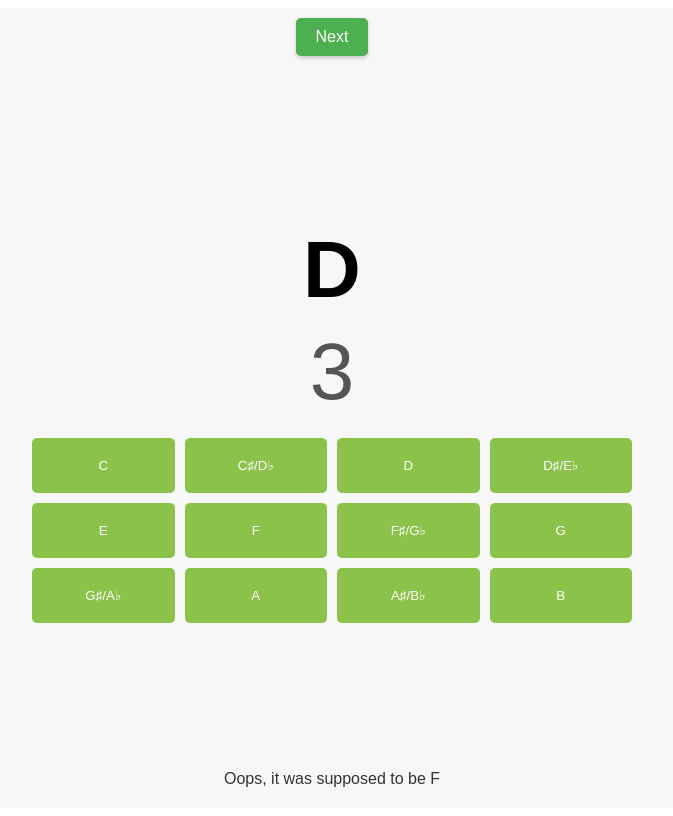
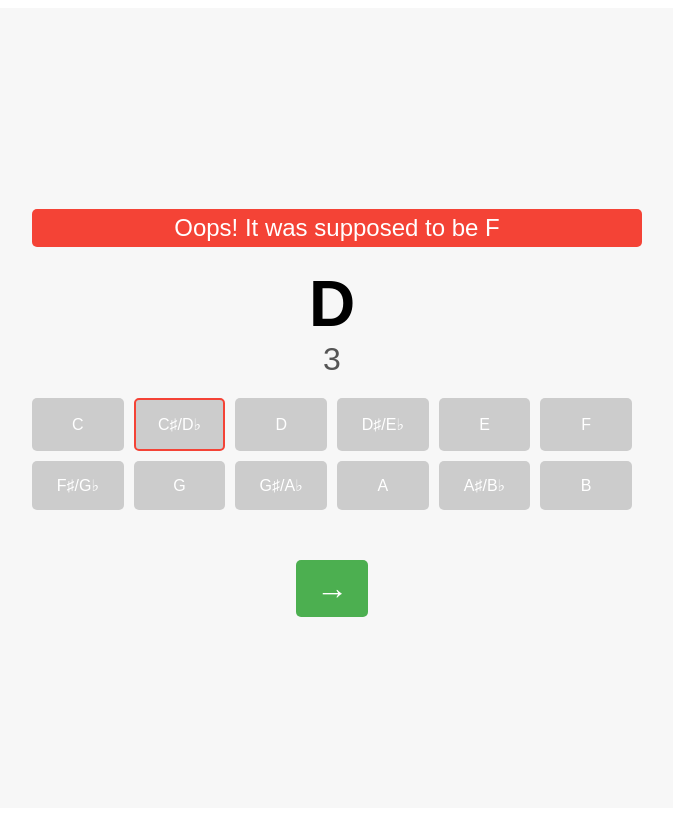
Before and after one commit to stephenjayakar/music-math, a React (Create React App) app: page / in a window 1280 px wide. Both pictures are taken after a click on the button "C♯/D♭". Shown: the whole page, without its empty margins (308-981 px from the left). Built offline with nearby package versions, Linux system fonts and the light colour scheme.

Commit message:
added a lot more css, better messaging

```diff
--- a/src/App.css
+++ b/src/App.css
@@ -1,98 +1,125 @@
 .app {
-  display: flex;
-  flex-direction: column;
-  height: 100vh;
-  justify-content: space-between;
-  align-items: center;
-  text-align: center;
-  background: #f7f7f7;
-  font-family: 'Arial', sans-serif;
-}
-
-header {
-  padding-top: 10px;
-}
-
-header button {
-  padding: 10px 20px;
-  margin-bottom: 20px;
-  font-size: 16px;
-  background-color: #4CAF50;
-  color: white;
-  border: none;
-  border-radius: 5px;
-  cursor: pointer;
-  box-shadow: 0 2px 4px rgba(0,0,0,0.2);
-}
-
-main {
-  flex-grow: 1;
   display: flex;
   flex-direction: column;
   justify-content: center;
   align-items: center;
+  height: 100vh;
+  font-family: 'Arial', sans-serif;
+  background-color: #f7f7f7;
+  padding: 20px;
+  box-sizing: border-box;
+}
+
+main {
   width: 100%;
+  max-width: 600px;
+  margin: 0 auto;
+}
+
+.message {
+  font-size: 1.5em;
+  margin: 10px 0;
+  padding: 5px;
+  border-radius: 5px;
+  color: white;
+  width: 100%;
+  text-align: center;
+  transition: background-color 0.3s;
+}
+
+.message.correct {
+  background-color: #4CAF50; /* Green for correct */
+}
+
+.message.incorrect {
+  background-color: #f44336; /* Red for incorrect */
 }
 
 .display {
   margin: 20px 0;
-  font-size: 3em;
+  text-align: center;
 }
 
 .note {
+  font-size: 4em;
   font-weight: bold;
-  margin-bottom: 10px;
 }
 
 .interval {
-  font-size: 0.8em;
+  font-size: 2em;
   color: #555;
 }
 
 .answer-buttons {
   display: grid;
-  grid-template-columns: repeat(2, 1fr);
+  grid-template-columns: repeat(auto-fill, minmax(80px, 1fr));
   gap: 10px;
-  width: 90%;
-  max-width: 600px;
+  margin-bottom: 50px; /* Space for the "Next" button */
 }
 
-.answer-buttons button {
+.answer-button {
   padding: 15px;
+  font-size: 1em;
   background-color: #8BC34A;
   color: white;
   border: none;
   border-radius: 5px;
   cursor: pointer;
-  transition: background-color 0.2s, transform 0.2s;
+  transition: background-color 0.3s, transform 0.3s;
 }
 
-.answer-buttons button:hover {
-  background-color: #79b437;
-  transform: translateY(-2px);
+.answer-button.correct {
+  background-color: #4CAF50; /* Green for correct */
+  border: 2px solid #4CAF50; /* Solid border for emphasis */
 }
 
-footer.message {
-  padding: 20px;
-  width: 100%;
-  text-align: center;
-  color: #333;
+.answer-button.incorrect {
+  background-color: #f44336; /* Red for incorrect */
+  border: 2px solid #f44336; /* Solid border for emphasis */
 }
 
-@media (min-width: 768px) {
-  .display {
-    font-size: 5em;
+.answer-button:disabled {
+  background-color: #cccccc;
+  cursor: not-allowed;
+}
+
+footer {
+  width: 100%;
+  display: flex;
+  justify-content: center;
+}
+
+.next-button {
+  background-color: #4CAF50;
+  color: white;
+  padding: 10px 20px;
+  font-size: 2em; /* Large size for the arrow */
+  border: none;
+  border-radius: 5px;
+  cursor: pointer;
+  transition: background-color 0.3s, transform 0.3s;
+}
+
+.next-button:hover {
+  background-color: #367c2b;
+  transform: scale(1.1); /* Slightly larger on hover */
+}
+
+/* Responsive adjustments */
+@media (max-width: 768px) {
+  .note {
+    font-size: 3em;
   }
 
   .interval {
-    font-size: 1em;
+    font-size: 1.5em;
   }
 
   .answer-buttons {
-    grid-template-columns: repeat(4, 1fr);
+    grid-template-columns: repeat(2, 1fr);
   }
 
-  .answer-buttons button {
-    padding: 20px;
+  .next-button {
+    font-size: 1.5em; /* Smaller arrow for smaller screens */
   }
 }
--- a/src/App.js
+++ b/src/App.js
@@ -1,10 +1,14 @@
-import React, { useState, useEffect } from 'react';
-import * as music from './music';
-import './App.css';
+import React, { useState, useEffect } from "react";
+import * as music from "./music";
+import "./App.css";
 
 function App() {
   const [randomNoteAndInterval, setRandomNoteAndInterval] = useState({});
-  const [message, setMessage] = useState('');
+  const [selectedAnswer, setSelectedAnswer] = useState(null);
+  const [isCorrect, setIsCorrect] = useState(null);
+  // Used to keep the enharmonic display consistent on rerenders
+  // (before submitting).
+  const [seed, setSeed] = useState(0);
 
   useEffect(() => {
     setRandomNoteAndInterval({
@@ -14,11 +18,12 @@ function App() {
   }, []);
 
   const submitAnswer = (answer) => {
+    setSelectedAnswer(answer);
     const expected = music.intervalNote(
       randomNoteAndInterval.note,
-      randomNoteAndInterval.interval,
+      randomNoteAndInterval.interval
     );
-    setMessage(music.notesEqual(answer, expected) ? "Got it!" : `Oops, it was supposed to be ${expected}`);
+    setIsCorrect(music.notesEqual(answer, expected));
   };
 
   const resetRandomNoteAndInterval = () => {
@@ -26,26 +31,57 @@ function App() {
       note: music.randomNote(),
       interval: music.randomInterval(),
     });
-    setMessage('');
+    setSelectedAnswer(null);
+    setIsCorrect(null);
+    setSeed(Math.random());
+  };
+
+  const getButtonClass = (note) => {
+    if (selectedAnswer === note) {
+      return isCorrect ? "answer-button correct" : "answer-button incorrect";
+    }
+    return "answer-button";
   };
 
   return (
     <div className="app">
-      <header>
-        <button onClick={resetRandomNoteAndInterval}>Next</button>
-      </header>
       <main>
+        {isCorrect != null && (
+          <div className={`message ${isCorrect ? "correct" : "incorrect"}`}>
+            {isCorrect
+              ? "Correct!"
+              : `Oops! It was supposed to be ${music.intervalNote(
+                  randomNoteAndInterval.note,
+                  randomNoteAndInterval.interval
+                )}`}
+          </div>
+        )}
         <div className="display">
-          <div className="note">{music.noteRepr(randomNoteAndInterval.note, false)}</div>
+          <div className="note">
+            {music.noteRepr(randomNoteAndInterval.note, false, seed)}
+          </div>
           <div className="interval">{randomNoteAndInterval.interval}</div>
         </div>
         <div className="answer-buttons">
           {music.notes.map((note, index) => (
-            <button key={index} onClick={() => submitAnswer(note)}>{music.noteRepr(note, true)}</button>
+            <button
+              key={index}
+              className={getButtonClass(note)}
+              onClick={() => submitAnswer(note)}
+              disabled={isCorrect != null}
+            >
+              {music.noteRepr(note, true, seed)}
+            </button>
           ))}
         </div>
       </main>
-      {message && <footer className="message">{message}</footer>}
+      {isCorrect != null && (
+        <footer>
+          <button className="next-button" onClick={resetRandomNoteAndInterval}>
+            &rarr;
+          </button>
+        </footer>
+      )}
     </div>
   );
 }
--- a/src/music.js
+++ b/src/music.js
@@ -55,8 +55,13 @@ export function randomNote() {
   return randomNote;
 }
 
+// Returns a value from [-12, -1] or [1, 12].
 export function randomInterval() {
-  return randomIntInc(-12, 12);
+  const random = randomIntInc(-12, 11);
+  if (random >= 0) {
+    return random + 1
+  }
+  return random;
 }
 
 export function notesEqual(a, b) {
@@ -89,6 +94,7 @@ const lookupFlat = {
 export function noteRepr(
   note,
   displayBoth,
+  seed,
 ) {
   if (!(note in lookupFlat)) {
     return note
@@ -99,7 +105,7 @@ export function noteRepr(
     return `${note}/${flat}`;
   } else {
     // Choose between which enharmonic to return
-    if (randomIntInc(0, 1) == 0) {
+    if (Math.round(seed) == 0) {
       return note;
     } else {
       return flat;
```
